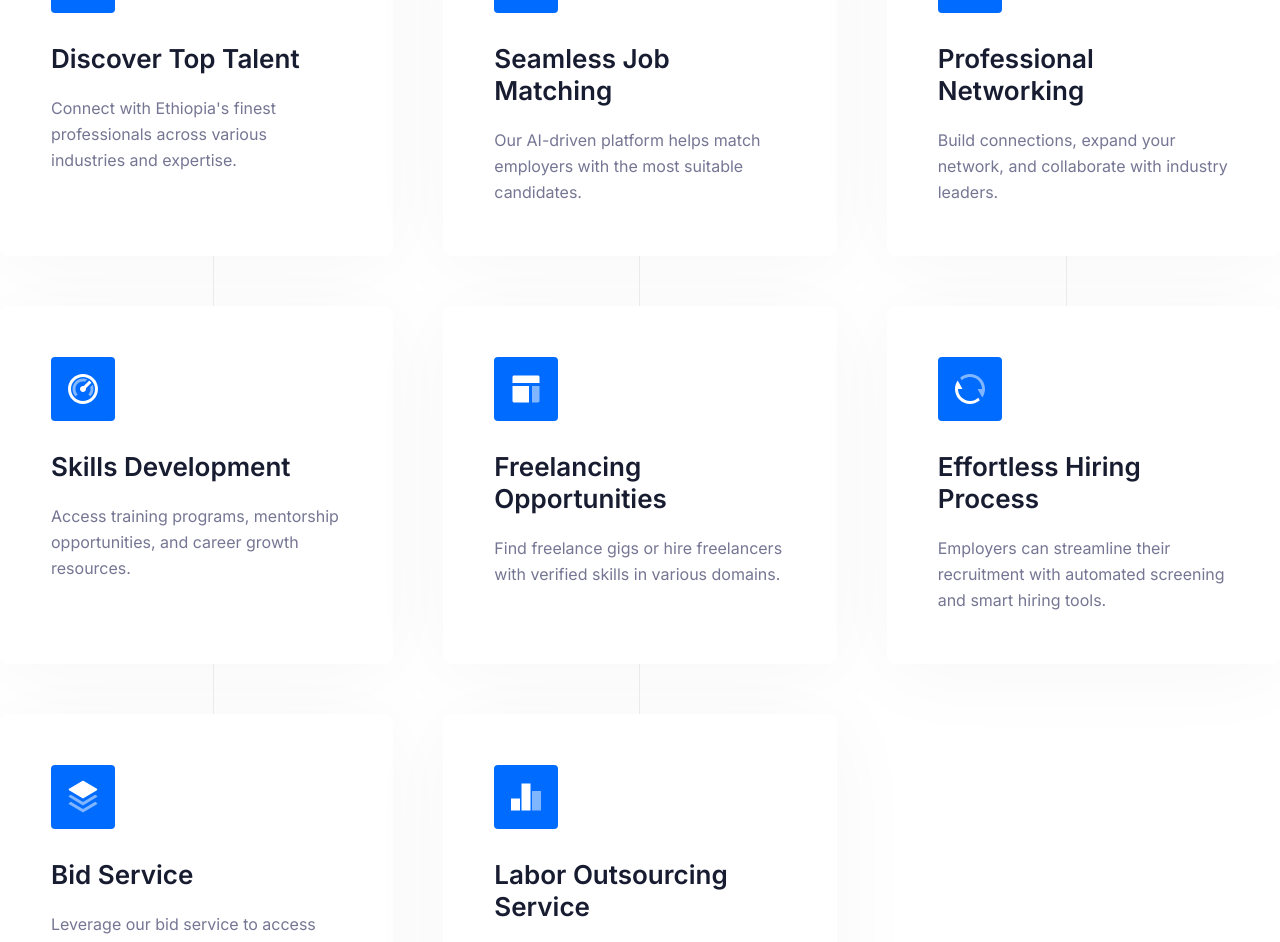
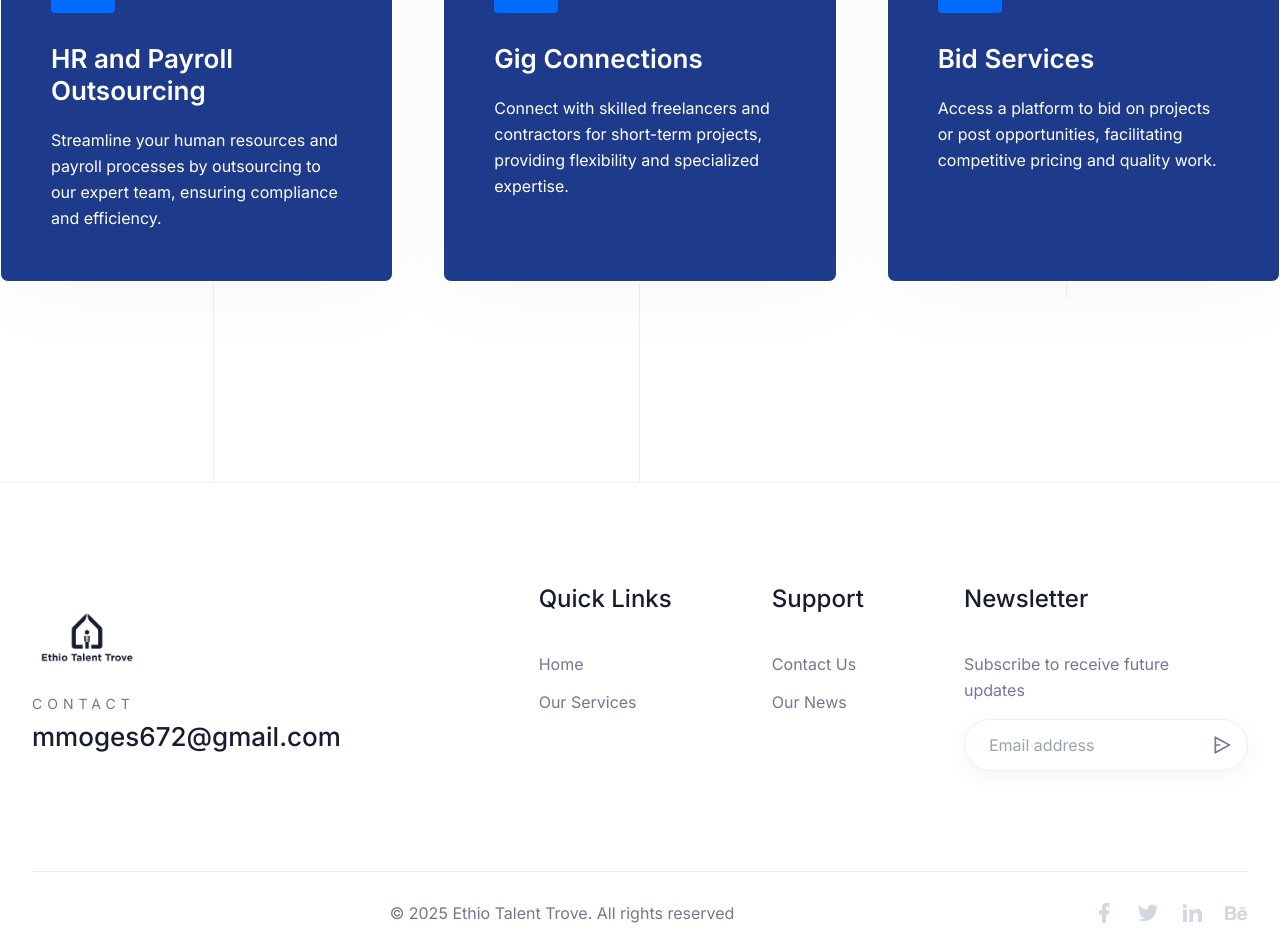
Before and after one commit to MahletWondesen/Ethio-talent-trove, a Next.js app: page /service in a window 1280 px wide. Shown: the part 720-1662 px from the top of the page. Built offline with nearby package versions, Linux system fonts and the light colour scheme.

Commit message:
first commit

```diff
--- a/app/(site)/page.tsx
+++ b/app/(site)/page.tsx
@@ -31,7 +31,7 @@ export default function Home() {
       {/* <Integration />
       <CTA /> */}
       {/* <FAQ /> */}
-      {/* <Testimonial /> */}
+      <Testimonial />
       {/* <Pricing /> */}
       <Contact />
       {/* <Blog /> */}
--- a/components/Features/SingleFeature.tsx
+++ b/components/Features/SingleFeature.tsx
@@ -1,3 +1,44 @@
+// import React from "react";
+// import { Feature } from "@/types/feature";
+// import Image from "next/image";
+// import { motion } from "framer-motion";
+
+// const SingleFeature = ({ feature }: { feature: Feature }) => {
+//   const { icon, title, description } = feature;
+
+//   return (
+//     <>
+//       <motion.div
+//         variants={{
+//           hidden: {
+//             opacity: 0,
+//             y: -10,
+//           },
+
+//           visible: {
+//             opacity: 1,
+//             y: 0,
+//           },
+//         }}
+//         initial="hidden"
+//         whileInView="visible"
+//         transition={{ duration: 0.5 }}
+//         viewport={{ once: true }}
+//         className="animate_top z-40 rounded-lg border border-white bg-white p-7.5 shadow-solid-3 transition-all hover:shadow-solid-4 dark:border-strokedark dark:bg-blacksection dark:hover:bg-hoverdark xl:p-12.5"
+//       >
+//         <div className="relative flex h-16 w-16 items-center justify-center rounded-[4px] bg-primary">
+//           <Image src={icon} width={36} height={36} alt="title" />
+//         </div>
+//         <h3 className="mb-5 mt-7.5 text-xl font-semibold text-black dark:text-white xl:text-itemtitle">
+//           {title}
+//         </h3>
+//         <p>{description}</p>
+//       </motion.div>
+//     </>
+//   );
+// };
+
+// export default SingleFeature;
 import React from "react";
 import { Feature } from "@/types/feature";
 import Image from "next/image";
@@ -7,14 +48,12 @@ const SingleFeature = ({ feature }: { feature: Feature }) => {
   const { icon, title, description } = feature;
 
   return (
-    <>
     <motion.div
       variants={{
         hidden: {
           opacity: 0,
           y: -10,
         },
-
         visible: {
           opacity: 1,
           y: 0,
@@ -24,17 +63,16 @@ const SingleFeature = ({ feature }: { feature: Feature }) => {
       whileInView="visible"
       transition={{ duration: 0.5 }}
       viewport={{ once: true }}
-        className="animate_top z-40 rounded-lg border border-white bg-white p-7.5 shadow-solid-3 transition-all hover:shadow-solid-4 dark:border-strokedark dark:bg-blacksection dark:hover:bg-hoverdark xl:p-12.5"
+      className="animate_top z-40 rounded-lg border border-white bg-blue-900 p-7.5 text-white shadow-solid-3 transition-all hover:shadow-solid-4 dark:border-strokedark dark:bg-hoverdark xl:p-12.5"
     >
       <div className="relative flex h-16 w-16 items-center justify-center rounded-[4px] bg-primary">
-          <Image src={icon} width={36} height={36} alt="title" />
+        <Image src={icon} width={36} height={36} alt={title} />
       </div>
-        <h3 className="mb-5 mt-7.5 text-xl font-semibold text-black dark:text-white xl:text-itemtitle">
+      <h3 className="mb-5 mt-7.5 text-xl font-semibold xl:text-itemtitle">
         {title}
       </h3>
       <p>{description}</p>
     </motion.div>
-    </>
   );
 };
 
--- a/components/Features/featuresData.tsx
+++ b/components/Features/featuresData.tsx
@@ -1,61 +1,89 @@
+// import { Feature } from "@/types/feature";
+
+// const featuresData: Feature[] = [
+//   {
+//     id: 1,
+//     icon: "/images/icon/icon-01.svg",
+//     title: "Discover Top Talent",
+//     description:
+//       "Connect with Ethiopia's finest professionals across various industries and expertise.",
+//   },
+//   {
+//     id: 2,
+//     icon: "/images/icon/icon-02.svg",
+//     title: "Seamless Job Matching",
+//     description:
+//       "Our AI-driven platform helps match employers with the most suitable candidates.",
+//   },
+//   {
+//     id: 3,
+//     icon: "/images/icon/icon-03.svg",
+//     title: "Professional Networking",
+//     description:
+//       "Build connections, expand your network, and collaborate with industry leaders.",
+//   },
+//   {
+//     id: 4,
+//     icon: "/images/icon/icon-04.svg",
+//     title: "Skills Development",
+//     description:
+//       "Access training programs, mentorship opportunities, and career growth resources.",
+//   },
+//   {
+//     id: 5,
+//     icon: "/images/icon/icon-05.svg",
+//     title: "Freelancing Opportunities",
+//     description:
+//       "Find freelance gigs or hire freelancers with verified skills in various domains.",
+//   },
+//   {
+//     id: 6,
+//     icon: "/images/icon/icon-06.svg",
+//     title: "Effortless Hiring Process",
+//     description:
+//       "Employers can streamline their recruitment with automated screening and smart hiring tools.",
+//   },
+//   {
+//     id: 7,
+//     icon: "/images/icon/icon-02.svg",
+//     title: "Bid Service",
+//     description:
+//       "Leverage our bid service to access competitive project proposals and secure lucrative contracts with ease.",
+//   },
+//   {
+//     id: 8,
+//     icon: "/images/icon/icon-01.svg",
+//     title: "Labor Outsourcing Service",
+//     description:
+//       "Expand your workforce quickly with our flexible labor outsourcing solutions, tailored to meet your project demands.",
+//   },
+// ];
+
+// export default featuresData;
+
 import { Feature } from "@/types/feature";
 
 const featuresData: Feature[] = [
   {
     id: 1,
     icon: "/images/icon/icon-01.svg",
-    title: "Discover Top Talent",
+    title: "HR and Payroll Outsourcing",
     description:
-      "Connect with Ethiopia's finest professionals across various industries and expertise.",
+      "Streamline your human resources and payroll processes by outsourcing to our expert team, ensuring compliance and efficiency.",
   },
   {
     id: 2,
     icon: "/images/icon/icon-02.svg",
-    title: "Seamless Job Matching",
+    title: "Gig Connections",
     description:
-      "Our AI-driven platform helps match employers with the most suitable candidates.",
+      "Connect with skilled freelancers and contractors for short-term projects, providing flexibility and specialized expertise.",
   },
   {
     id: 3,
     icon: "/images/icon/icon-03.svg",
-    title: "Professional Networking",
+    title: "Bid Services",
     description:
-      "Build connections, expand your network, and collaborate with industry leaders.",
-  },
-  {
-    id: 4,
-    icon: "/images/icon/icon-04.svg",
-    title: "Skills Development",
-    description:
-      "Access training programs, mentorship opportunities, and career growth resources.",
-  },
-  {
-    id: 5,
-    icon: "/images/icon/icon-05.svg",
-    title: "Freelancing Opportunities",
-    description:
-      "Find freelance gigs or hire freelancers with verified skills in various domains.",
-  },
-  {
-    id: 6,
-    icon: "/images/icon/icon-06.svg",
-    title: "Effortless Hiring Process",
-    description:
-      "Employers can streamline their recruitment with automated screening and smart hiring tools.",
-  },
-  {
-    id: 7,
-    icon: "/images/icon/icon-02.svg",
-    title: "Bid Service",
-    description:
-      "Leverage our bid service to access competitive project proposals and secure lucrative contracts with ease.",
-  },
-  {
-    id: 8,
-    icon: "/images/icon/icon-01.svg",
-    title: "Labor Outsourcing Service",
-    description:
-      "Expand your workforce quickly with our flexible labor outsourcing solutions, tailored to meet your project demands.",
+      "Access a platform to bid on projects or post opportunities, facilitating competitive pricing and quality work.",
   },
 ];
 
--- a/components/Hero/index.tsx
+++ b/components/Hero/index.tsx
@@ -17,7 +17,8 @@ const Hero = () => {
             <div className=" md:w-1/2">
               <h1 className="mb-5 pr-16 text-3xl font-bold text-black dark:text-white xl:text-hero ">
                 Welcome to Ethio Talent
-                <span className="relative inline-block before:absolute before:bottom-2.5 before:left-0 before:-z-1 before:h-3 before:w-full before:bg-titlebg dark:before:bg-titlebgdark ">
+                <span className="relative inline-block before:absolute before:bottom-2.5 before:left-0 before:-z-1 before:h-3 before:w-full">
+                  {/* before:bg-titlebg dark:before:bg-titlebgdark */}
                   Trove
                 </span>
               </h1>
```
Lines whose indentation alone changed are shown as unchanged.
